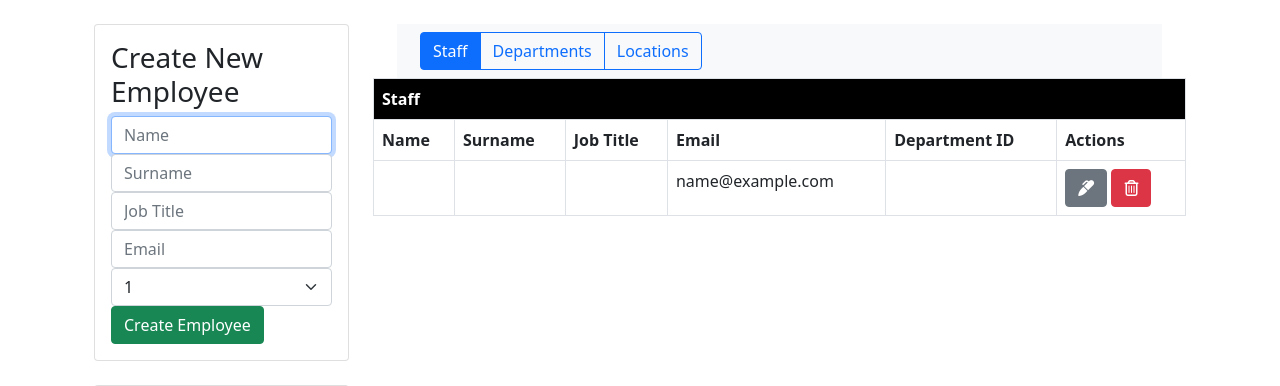
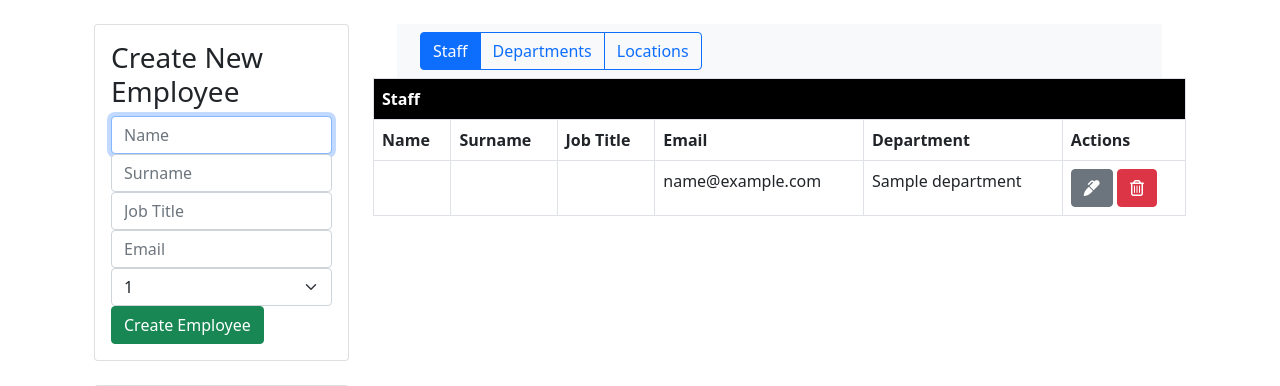
Before and after one commit to Pez-Gordo/company-directory-crud, a PHP site: page / in a window 1280 px wide. Shown: the part 56-442 px from the top of the page. Run offline with PHP 8.4, Linux system fonts and the light colour scheme; tables that the repository leaves empty or names only in its code hold one stand-in row (values such as "Sample post"); data that the repository does not hold is empty; some libraries are stand-ins or nearby versions.

Commit message:
added inner join to retrieve department name for every worker

```diff
--- a/index.php
+++ b/index.php
@@ -118,14 +118,16 @@
                         <th>Surname</th>
                         <th>Job Title</th>
                         <th>Email</th>
-                        <th>Department ID</th>
+                        <th>Department</th>
                         <th>Actions</th>
                     </tr>
                 </thead>
                 <tbody>
                     <?php
 
-                    $query = "SELECT * FROM personnel ORDER BY lastName ASC";
+                    //$query = "SELECT * FROM personnel ORDER BY lastName ASC";
+                    $query = "SELECT * FROM personnel INNER JOIN department WHERE personnel.departmentID = department.id ORDER BY lastName ASC";
+
                     $result_personnel = mysqli_query($conn, $query);
 
                     while($row = mysqli_fetch_array($result_personnel)) { ?>
@@ -134,7 +136,7 @@
                             <td><?php echo $row['lastName'] ?></td>
                             <td><?php echo $row['jobTitle'] ?></td>
                             <td><?php echo $row['email'] ?></td>
-                            <td><?php echo $row['departmentID'] ?></td>
+                            <td><?php echo $row['name'] ?></td>
                             <td>
                                 <a href="./includes/php/updateEmployee.php?id=<?php echo $row['id']?>" class="btn btn-secondary">
                                     <i class="fas fa-marker"></i>
```
